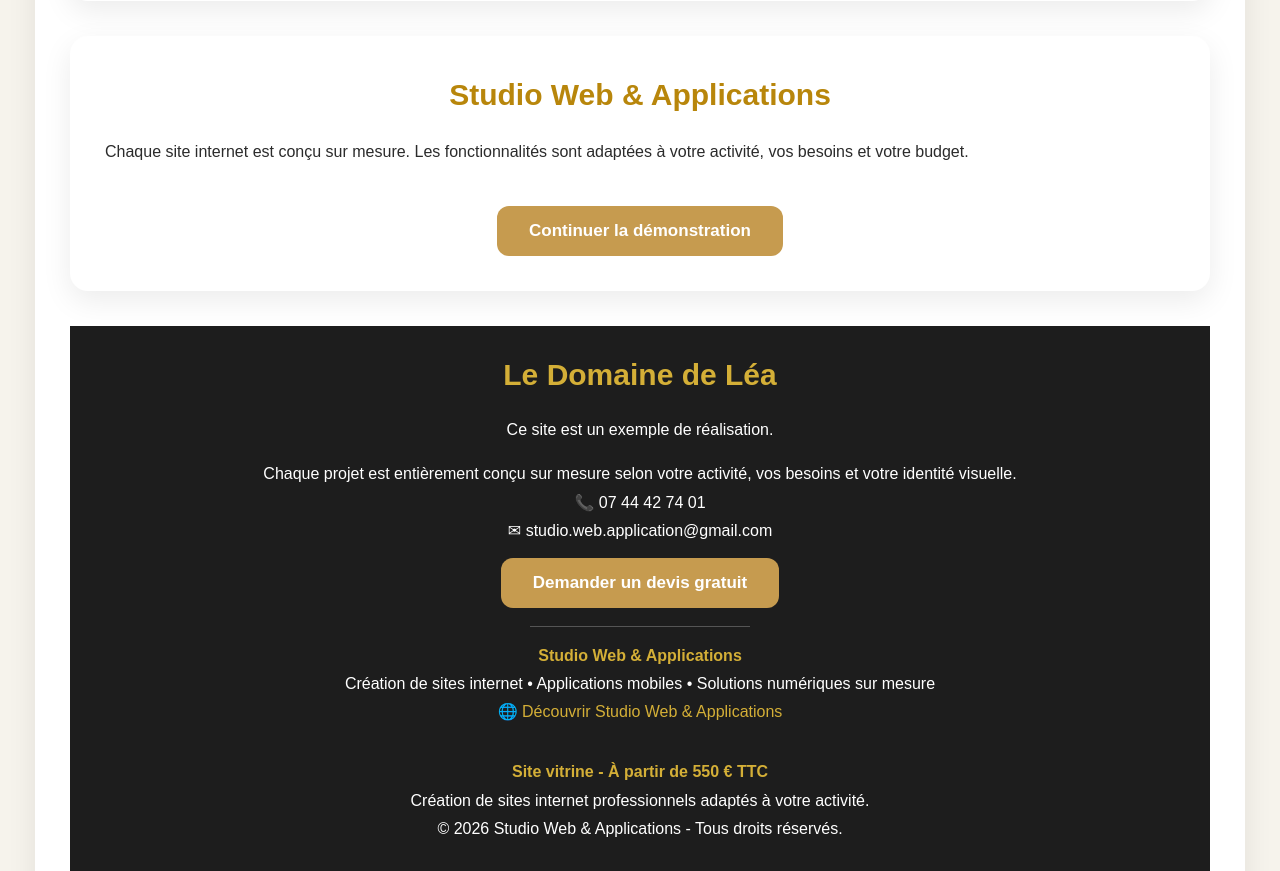
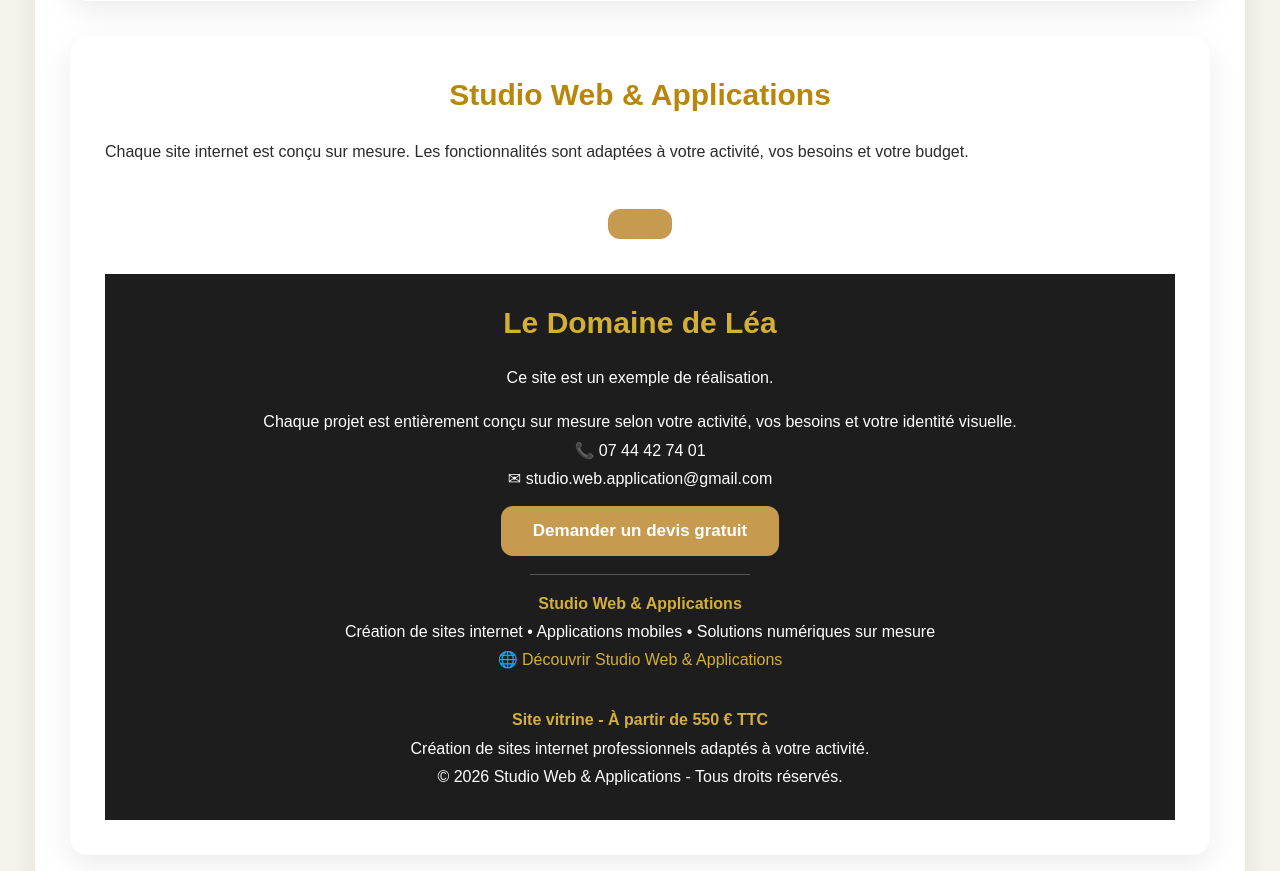
Before and after one commit to MSEDIT-1304/demo-le-domaine-de-lea, a Flask app: page /confirmation in a window 1280 px wide. Shown: the part 1761-2632 px from the top of the page. Run offline with Flask 3, Linux system fonts and the light colour scheme.

Commit message:
Update confirmation.html

```diff
--- a/templates/confirmation.html
+++ b/templates/confirmation.html
@@ -148,13 +148,7 @@ Les fonctionnalités sont adaptées à votre activité, vos besoins et votre bud
 
 <button>
 
-Continuer la démonstration
-
-</button>
-
 </a>
-
-</div>
 
 </div>
 
```
